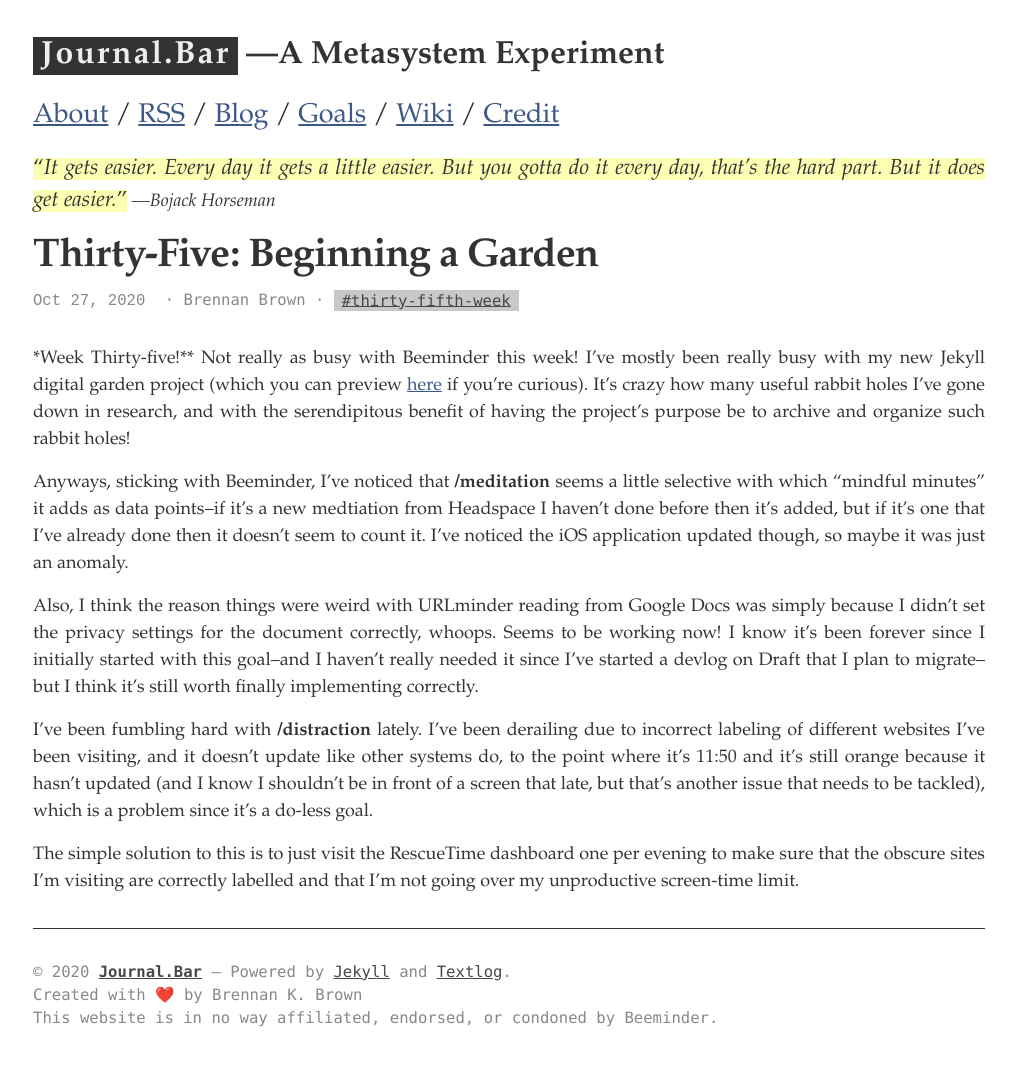
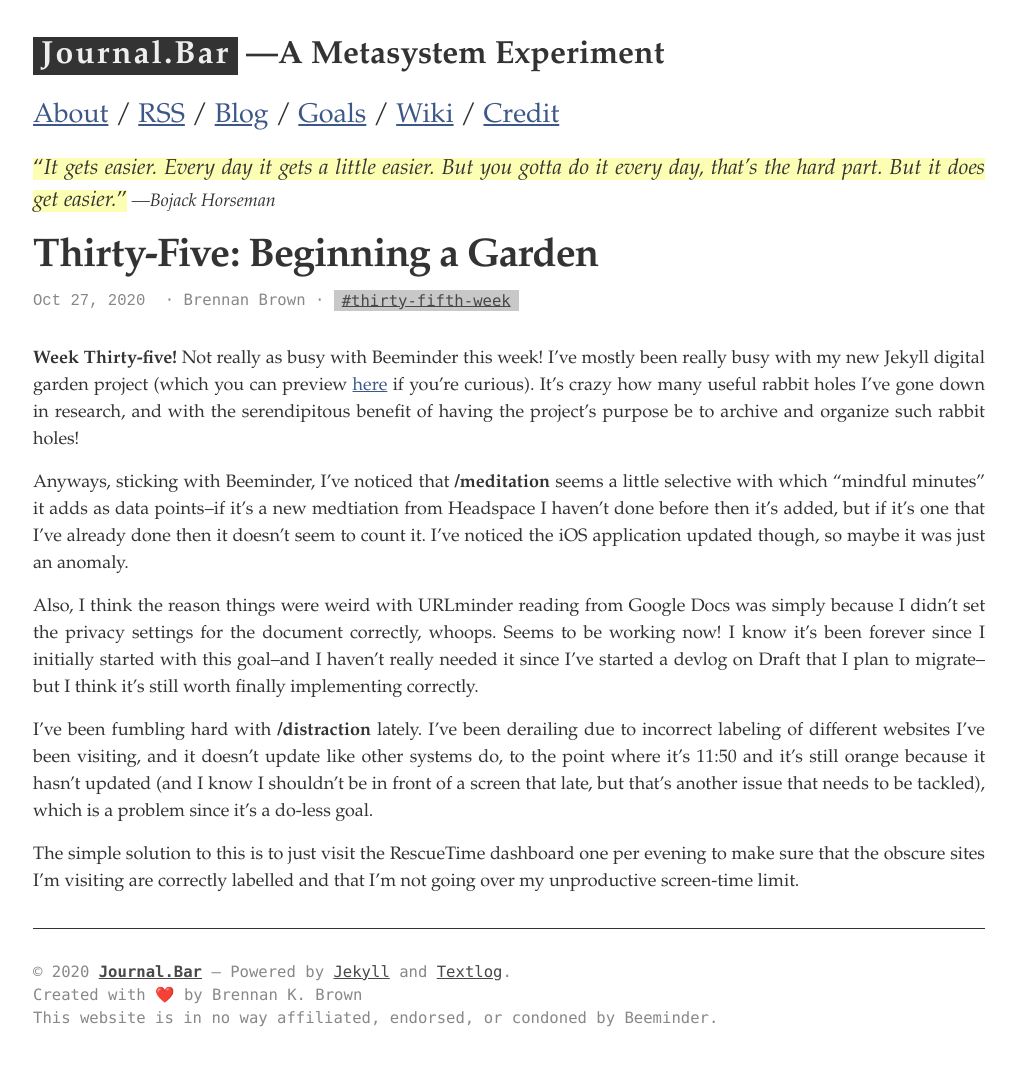
Before and after one commit to brennanbrown/journalbar, a Jekyll site: the page built from _posts/2020-10-27-beginning-a-garden.md, in a window 1280 px wide. Shown: the whole page, without its empty margins (131-1147 px from the left). Built offline with Jekyll 4.4.1, drawn with Linux system fonts in a browser that asks for light colours; comment, search, counter and statistics services are not loaded.

Commit message:
Fix minor typo

```diff
--- a/_posts/2020-10-27-beginning-a-garden.md
+++ b/_posts/2020-10-27-beginning-a-garden.md
@@ -7,7 +7,7 @@
 comment: true
 ---
 
-*Week Thirty-five!** Not really as busy with Beeminder this week! I've mostly been really busy with my new Jekyll digital garden project (which you can preview [here](https://enjoymentwork.netlify.app) if you're curious). It's crazy how many useful rabbit holes I've gone down in research, and with the serendipitous benefit of having the project's purpose be to archive and organize such rabbit holes!
+**Week Thirty-five!** Not really as busy with Beeminder this week! I've mostly been really busy with my new Jekyll digital garden project (which you can preview [here](https://enjoymentwork.netlify.app) if you're curious). It's crazy how many useful rabbit holes I've gone down in research, and with the serendipitous benefit of having the project's purpose be to archive and organize such rabbit holes!
 
 Anyways, sticking with Beeminder, I've noticed that **/meditation** seems a little selective with which "mindful minutes" it adds as data points--if it's a new medtiation from Headspace I haven't done before then it's added, but if it's one that I've already done then it doesn't seem to count it. I've noticed the iOS application updated though, so maybe it was just an anomaly.
 
```
Also changed, not shown: _posts/2020-10-20-new-project.md (+1 -1 lines).
